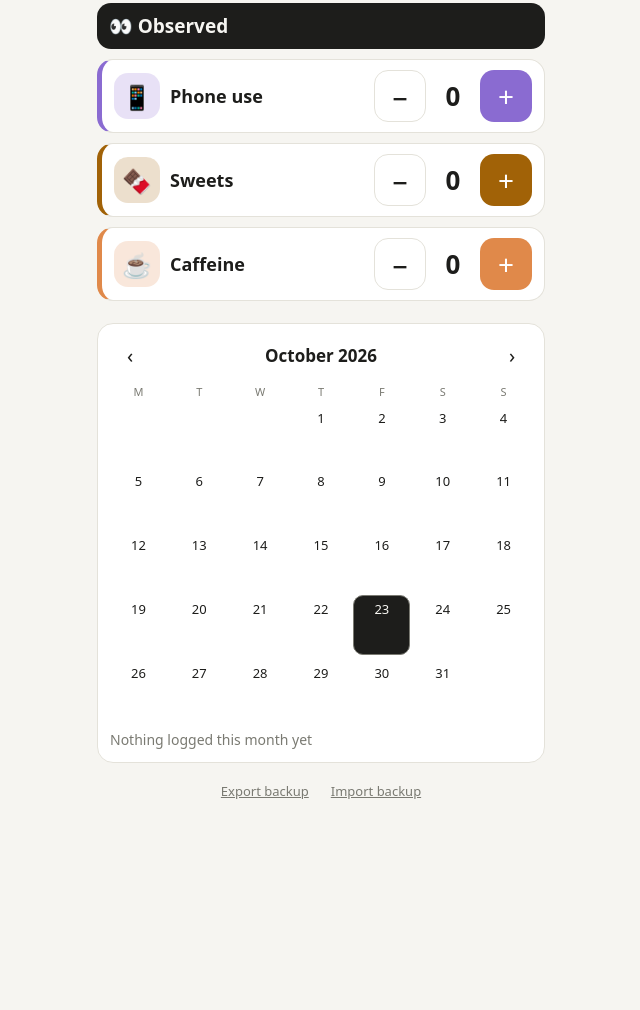
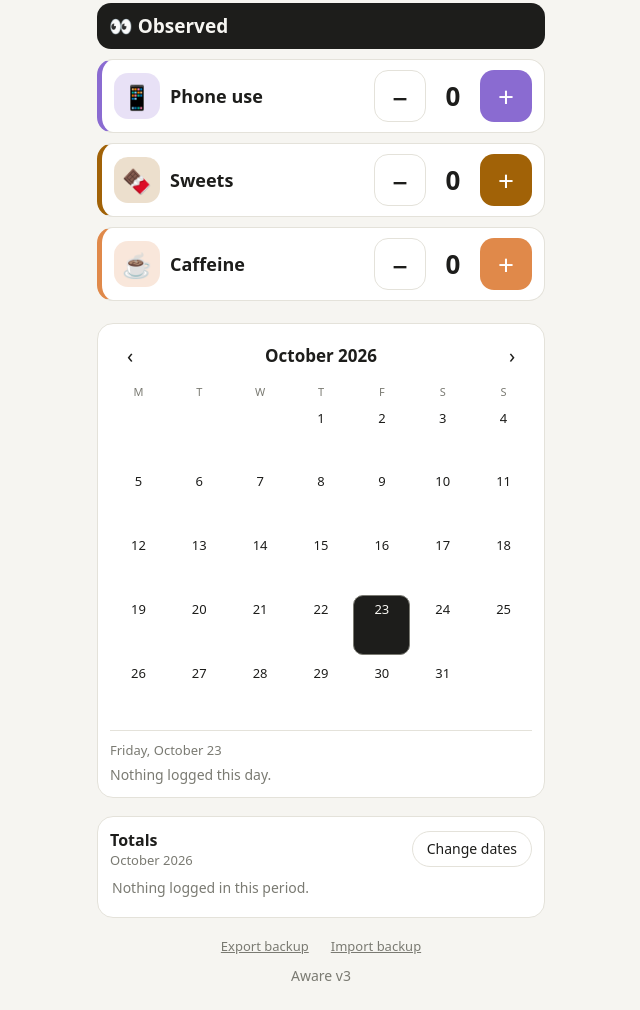
Before and after one commit to victorreyesgit/Aware, a plain HTML site: page index.html in a window 1280 px wide. Shown: the part 604-1614 px from the top of the page, without its empty margins (319-959 px from the left). Before the commit the page ends 1427 px from the top, so only its background shows below. Drawn offline with Linux system fonts and the light colour scheme.

Commit message:
Add files via upload

```diff
--- a/index.html
+++ b/index.html
@@ -76,6 +76,18 @@ button{font:inherit;color:inherit;background:none;border:0;cursor:pointer;touch-
 .mk-b{box-shadow:0 -3px 0 0 var(--accent)}.mk-a{box-shadow:0 3px 0 0 var(--accent)}.mk-s{outline:2px dashed var(--accent);outline-offset:2px}
 .addtop{display:flex;gap:10px;margin:6px 0 18px}
 .addtop button{flex:1;height:48px;border:2px dashed var(--line);border-radius:14px;font-size:15px;font-weight:600}
+.dayline{margin-top:12px;padding-top:10px;border-top:1px solid var(--line)}
+.dayline .dl{font-size:13px;color:var(--muted);margin-bottom:6px}
+.chips{display:flex;flex-wrap:wrap;gap:8px}
+.chip{display:inline-flex;align-items:center;gap:6px;padding:6px 11px;border-radius:999px;background:color-mix(in srgb,var(--c) 18%,transparent);font-size:15px}
+.chip b{color:var(--c)}
+.ihead{display:flex;align-items:center;justify-content:space-between;gap:10px;margin-bottom:4px}
+.pill{border:1px solid var(--line);border-radius:999px;padding:7px 14px;font-size:14px}
+.pill.on{background:var(--accent);color:var(--bg);border-color:var(--accent)}
+.igroup{font-size:12px;color:var(--muted);text-transform:uppercase;letter-spacing:.04em;margin:14px 0 6px}
+.cell.in{background:color-mix(in srgb,var(--accent) 12%,transparent);border-radius:4px}
+.cell.rs{background:color-mix(in srgb,var(--accent) 30%,transparent);border-color:var(--accent);font-weight:700}
+.cell.in.sel,.cell.rs.sel{background:var(--accent);color:var(--bg)}
 </style>
 </head>
 <body>
@@ -91,9 +103,17 @@ button{font:inherit;color:inherit;background:none;border:0;cursor:pointer;touch-
   <div class="card">
     <div class="mhead"><button id="mprev" aria-label="Previous month">‹</button><b id="mtitle"></b><button id="mnext" aria-label="Next month">›</button></div>
     <div class="grid" id="grid"></div>
-    <div class="totals" id="totals"></div>
+    <div class="dayline" id="dayline"></div>
+  </div>
+  <div class="card">
+    <div class="ihead">
+      <div><b>Totals</b><div class="sub" id="irange"></div></div>
+      <div style="display:flex;gap:6px"><button class="pill" id="ireset" hidden>Month</button><button class="pill" id="ichange">Change dates</button></div>
+    </div>
+    <div id="itotals"></div>
   </div>
   <div class="tools"><button id="exp">Export backup</button><button id="imp">Import backup</button></div>
+  <div class="hint" id="ver" style="text-align:center"></div>
   <input type="file" id="file" accept="application/json" hidden>
 </main>
 
@@ -206,6 +226,7 @@ const todayKey = () => keyOf(new Date());
 const $ = id => document.getElementById(id);
 const get = (k, a) => (data[k] && data[k][a]) || 0;
 let sel = todayKey(), viewMonth = fromKey(sel), editing = false;
+let range = null, picking = 0, pickStart = null;
 viewMonth.setDate(1);
 
 function change(a, delta) {
@@ -258,15 +279,10 @@ function render() {
   for (let n = 1; n <= days; n++) {
     const k = y + '-' + pad(m + 1) + '-' + pad(n);
     const dots = cats.filter(a => get(k, a.id) > 0).map(a => `<i style="background:${a.color}"></i>`).join('');
-    h += `<button class="cell${k === sel ? ' sel' : ''}${k === t ? ' now' : ''}" data-k="${k}"><span>${n}</span><span class="dots">${dots}</span></button>`;
+    h += `<button class="cell${rangeCls(k)}${k === t ? ' now' : ''}" data-k="${k}"><span>${n}</span><span class="dots">${dots}</span></button>`;
   }
   $('grid').innerHTML = h;
-  const prefix = y + '-' + pad(m + 1) + '-';
-  $('totals').innerHTML = cats.map(a => {
-    let s = 0;
-    for (const k in data) if (k.startsWith(prefix)) s += data[k][a.id] || 0;
-    return s ? `<span>${a.icon} <b style="color:${a.color}">${s}</b></span>` : '';
-  }).join('') || '<span style="color:var(--muted)">Nothing logged this month yet</span>';
+  drawSummary();
 }
 
 // ----- actions -----
@@ -306,7 +322,7 @@ $('dyes').onclick = () => { $('dlg').hidden = true; const f = onYes; onYes = nul
 document.addEventListener('click', e => {
   const b = e.target.closest('button'); if (!b) return; const d = b.dataset;
   if (d.a) return change(d.a, +d.d);
-  if (d.k) return goTo(d.k);
+  if (d.k) return pickDate(d.k);
   if (d.mv) { const [k, id, n] = d.mv.split(':'); return move(k, id, +n); }
   if (d.ed) { const [k, id] = d.ed.split(':'); return openSheet(k, id); }
   if (d.rm) { const [k, id] = d.rm.split(':'); return remove(k, id); }
@@ -322,6 +338,49 @@ $('goToday').onclick = () => goTo(todayKey());
 $('mprev').onclick = () => { viewMonth = new Date(viewMonth.getFullYear(), viewMonth.getMonth() - 1, 1); render(); };
 $('mnext').onclick = () => { viewMonth = new Date(viewMonth.getFullYear(), viewMonth.getMonth() + 1, 1); render(); };
 $('edit').onclick = () => { editing = !editing; render(); };
+
+// ----- selected day + interval totals -----
+const fmtD = k => fromKey(k).toLocaleDateString(undefined, {day:'numeric', month:'short', year:'numeric'});
+function bounds() {
+  if (range) return range;
+  const y = viewMonth.getFullYear(), m = viewMonth.getMonth();
+  return [y + '-' + pad(m + 1) + '-01', y + '-' + pad(m + 1) + '-' + pad(new Date(y, m + 1, 0).getDate())];
+}
+function rangeCls(k) {
+  let c = '';
+  if (!picking && k === sel) c += ' sel';
+  if (picking === 2 && k === pickStart) c += ' rs';
+  else if (range && k >= range[0] && k <= range[1]) c += (k === range[0] || k === range[1]) ? ' rs' : ' in';
+  return c;
+}
+function pickDate(k) {
+  if (picking === 1) { pickStart = k; picking = 2; render(); }
+  else if (picking === 2) { range = k < pickStart ? [k, pickStart] : [pickStart, k]; picking = 0; pickStart = null; render(); }
+  else goTo(k);
+}
+function drawSummary() {
+  const dc = data[sel] || {};
+  const dayChips = cats.filter(a => dc[a.id]).map(a => `<span class="chip" style="--c:${a.color}">${a.icon} <b>${dc[a.id]}</b></span>`).join('');
+  $('dayline').innerHTML = `<div class="dl">${fromKey(sel).toLocaleDateString(undefined, {weekday:'long', day:'numeric', month:'long'})}</div>`
+    + (dayChips ? `<div class="chips">${dayChips}</div>` : '<div class="hint" style="padding:0">Nothing logged this day.</div>');
+  const [a0, a1] = bounds(), sums = {}; let days = 0;
+  for (const k in data) if (k >= a0 && k <= a1) {
+    const ids = Object.keys(data[k]); if (ids.length) days++;
+    ids.forEach(id => { sums[id] = (sums[id] || 0) + data[k][id]; });
+  }
+  $('irange').textContent = picking === 1 ? 'Tap the first date in the calendar' : picking === 2 ? 'Now tap the last date'
+    : range ? fmtD(a0) + ' – ' + fmtD(a1) : viewMonth.toLocaleDateString(undefined, {month:'long', year:'numeric'});
+  $('ichange').textContent = picking ? 'Cancel' : 'Change dates';
+  $('ichange').classList.toggle('on', !!picking);
+  $('ireset').hidden = !range || !!picking;
+  const body = groups.map(g => {
+    const items = cats.filter(c => c.group === g.id && sums[c.id]);
+    return items.length ? `<div class="igroup">${g.icon} ${esc(g.name)}</div><div class="chips">${items.map(c => `<span class="chip" style="--c:${c.color}">${c.icon} <b>${sums[c.id]}</b></span>`).join('')}</div>` : '';
+  }).join('');
+  $('itotals').innerHTML = picking ? '' : body ? body + `<div class="hint">${plural(days, 'day')} with entries</div>` : '<div class="hint">Nothing logged in this period.</div>';
+}
+$('ichange').onclick = () => { picking = picking ? 0 : 1; pickStart = null; render(); };
+$('ireset').onclick = () => { range = null; render(); };
 
 let sx = null;
 $('list').addEventListener('touchstart', e => { sx = e.touches[0].clientX; }, {passive:true});
@@ -454,8 +513,12 @@ $('file').onchange = e => {
 };
 
 // offline support: needs service-worker.js next to this file (ignored if it isn’t there)
+const VERSION = 'v3'; let offlineOk = false;
+function showVer(extra) { $('ver').textContent = 'Aware ' + VERSION + (offlineOk ? ' · offline ready ✓' : '') + (extra || ''); }
+showVer();
+window.addEventListener('error', e => showVer(' · error: ' + e.message));
 if ('serviceWorker' in navigator && location.protocol.startsWith('http')) {
-  navigator.serviceWorker.register('service-worker.js').catch(() => {});
+  navigator.serviceWorker.register('service-worker.js').then(() => navigator.serviceWorker.ready).then(() => { offlineOk = true; showVer(); }).catch(() => {});
 }
 render();
 </script>
```
